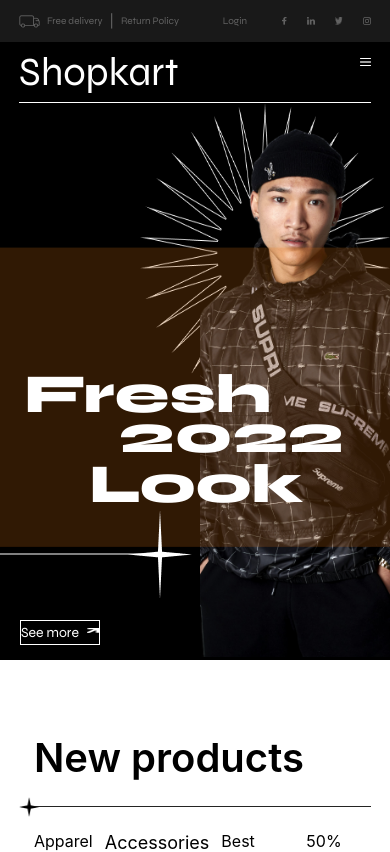
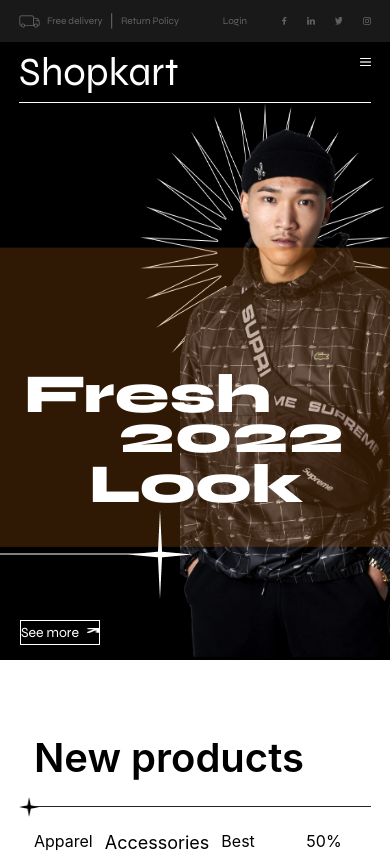
Before and after one commit to bhawna-107/bhawna-107.github.io, a React (Create React App) app: page / in a window 390 px wide. Shown: the top 852 px of the page. Built offline with nearby package versions, Linux system fonts and the light colour scheme.

Commit message:
Update Hero.js

```diff
--- a/src/Components/Hero.js
+++ b/src/Components/Hero.js
@@ -60,7 +60,7 @@
         <h2>$124</h2>
         </div>
         <img src={mainstar} alt='star' className='absolute sm:pr-[60px] sm:w-[400px] sm:h-[350px] w-[250px] h-[300px]' />
-        <img src={heroman} alt='bg' className='absolute  sm:pr-[120px] pr-[0px] sm:pl-[0px] pl-[200px]   h-[554px]  object-cover z-10' />
+        <img src={heroman} alt='bg' className='absolute  sm:pr-[120px] pr-[0px] sm:pl-[0px] pl-[180px]   h-[554px]  object-cover z-10' />
         <img src={mainbg} alt='bg' className=' absolute top-36 h-[300px] sm:w-[70%] w-full z-10' />
       </div>
       <div className='relative'>
```
